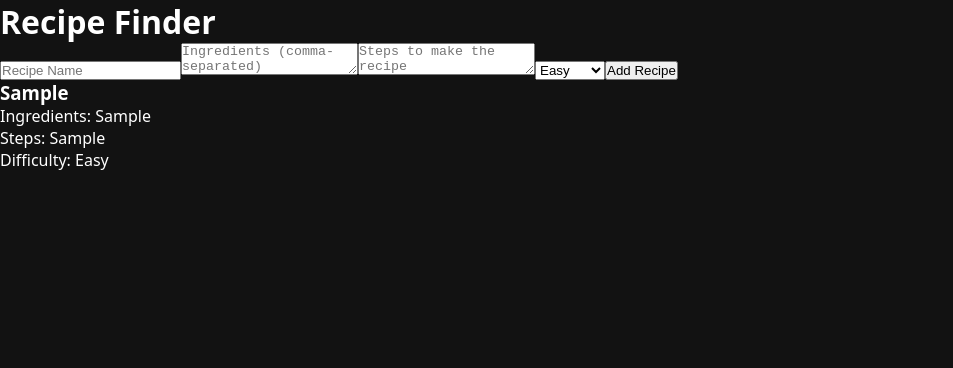
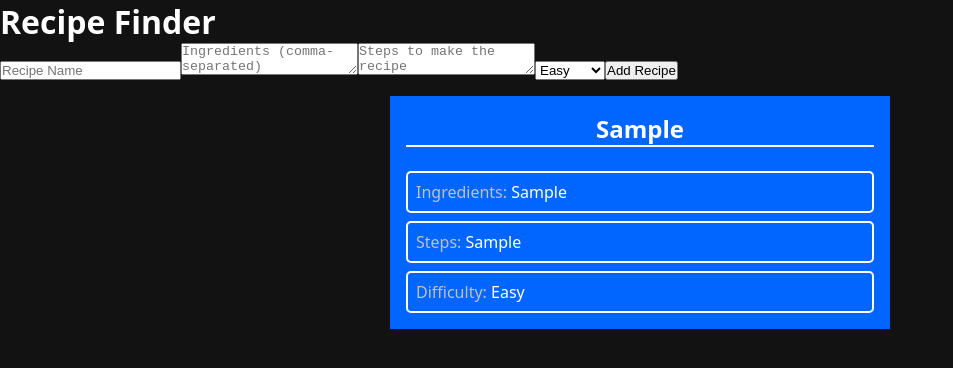
Before and after one commit to Espadv69/Recipe-Finder, a React (Vite) app: page / in a window 1280 px wide. Both pictures are taken after typing "Sample", "Sample", "Sample" into the empty fields and a click on the button "Add Recipe". Shown: the top 368 px of the page, without its empty margins (0-953 px from the left). Built offline with nearby package versions, Linux system fonts and the light colour scheme.

Commit message:
Refactor RecipeCard component for improved structure and styling

```diff
--- a/src/components/RecipeCard.jsx
+++ b/src/components/RecipeCard.jsx
@@ -2,11 +2,17 @@
 
 const RecipeCard = ({ recipe }) => {
   return (
-    <div>
-      <h3 className="recipe-card">{recipe.name}</h3>
-      <p>Ingredients: {recipe.ingredients.split(',').join(', ')}</p>
-      <p>Steps: {recipe.steps}</p>
-      <p>Difficulty: {recipe.difficulty}</p>
+    <div className="recipe-card-container">
+      <h3 className="recipe-card-name">{recipe.name}</h3>
+      <p className="recipe-card-ingredients">
+        Ingredients: <span>{recipe.ingredients.split(',').join(', ')}</span>
+      </p>
+      <p className="recipe-card-steps">
+        Steps: <span>{recipe.steps}</span>
+      </p>
+      <p className="recipe-card-difficulty">
+        Difficulty: <span>{recipe.difficulty}</span>
+      </p>
     </div>
   )
 }
```
